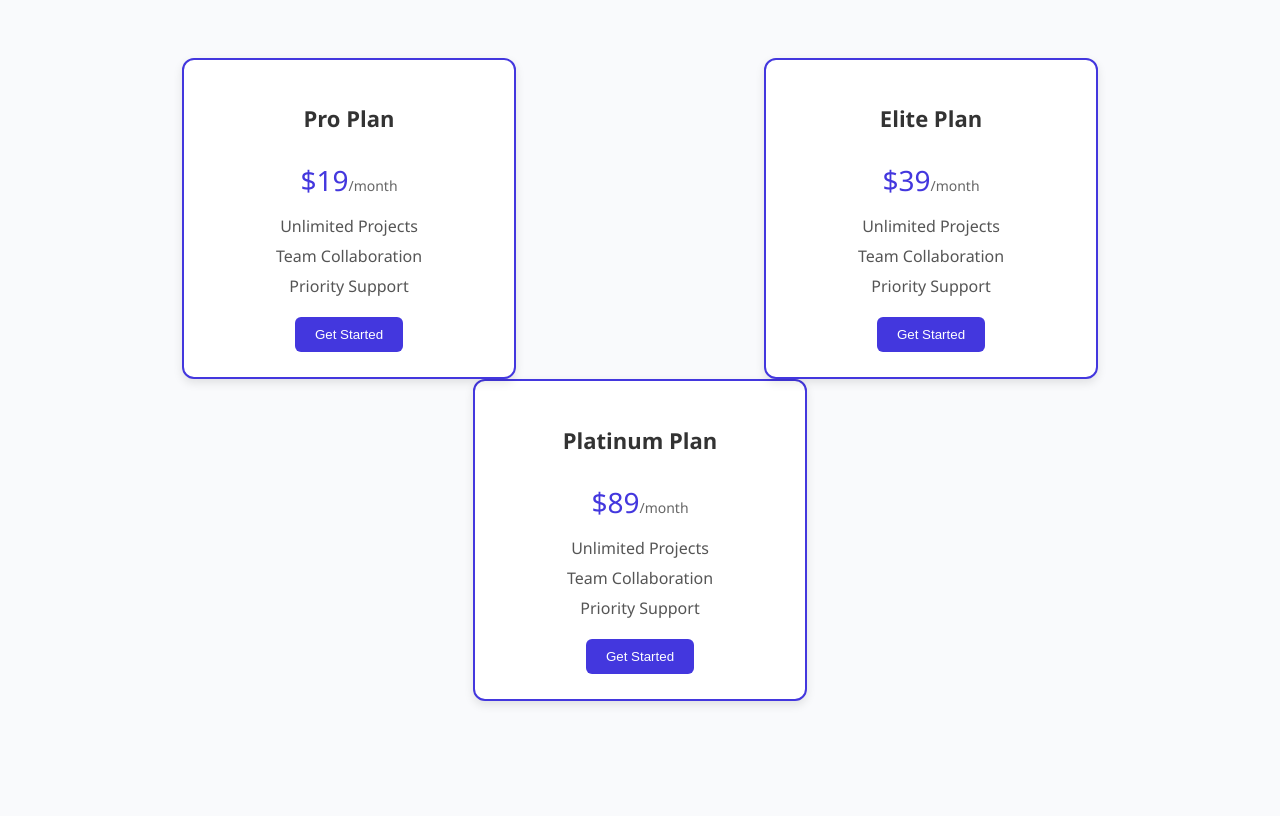
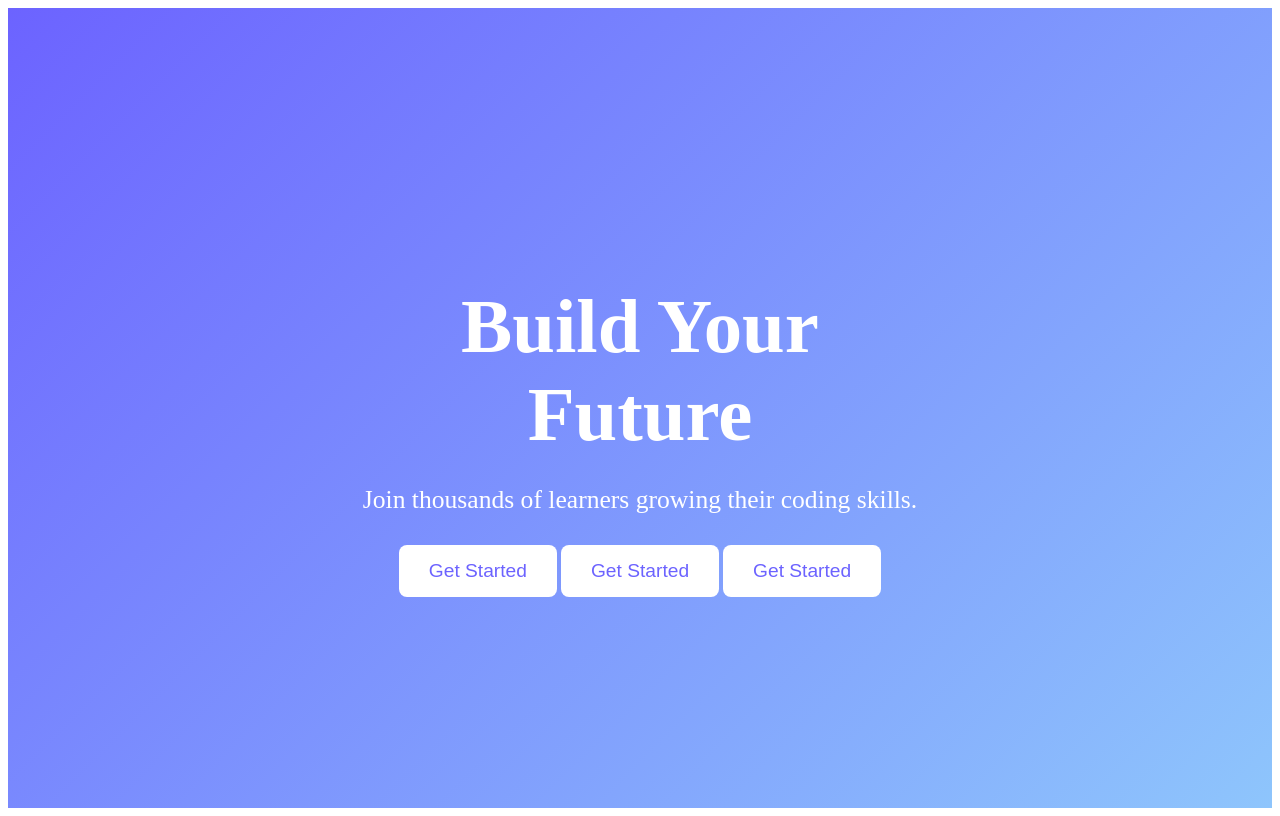
Before and after one commit to Hockey222/Second-Project, a plain HTML site: page index.html in a window 1280 px wide. Drawn offline with Linux system fonts and the light colour scheme.

Commit message:
Added buttons

```diff
--- a/index.html
+++ b/index.html
@@ -7,44 +7,14 @@
     <link rel="stylesheet" href="./style.css" />
   </head>
   <body>
-    <div class="plans-container">
-<div class="plan plan--highlighted">
-  <h2 class="plan__title">Pro Plan</h2>
-  <p class="plan__price">$19<span>/month</span></p>
-
-  <ul class="plan__features">
-    <li class="plan__feature">Unlimited Projects</li>
-    <li class="plan__feature">Team Collaboration</li>
-    <li class="plan__feature">Priority Support</li>
-  </ul>
-
-  <button class="plan__button">Get Started</button>
-</div>
-<div class="plan plan--highlighted">
-  <h2 class="plan__title">Elite Plan</h2>
-  <p class="plan__price">$39<span>/month</span></p>
-
-  <ul class="plan__features">
-    <li class="plan__feature">Unlimited Projects</li>
-    <li class="plan__feature">Team Collaboration</li>
-    <li class="plan__feature">Priority Support</li>
-  </ul>
-
-  <button class="plan__button">Get Started</button>
-</div>
-</div>
-<div class="plan plan--highlighted">
-  <h2 class="plan__title">Platinum Plan</h2>
-  <p class="plan__price">$89<span>/month</span></p>
-
-  <ul class="plan__features">
-    <li class="plan__feature">Unlimited Projects</li>
-    <li class="plan__feature">Team Collaboration</li>
-    <li class="plan__feature">Priority Support</li>
-  </ul>
-
-  <button class="plan__button">Get Started</button>
-</div>
-</div>
+<section class="banner">
+  <div class="banner__content">
+    <h1>Build Your Future</h1>
+    <p>Join thousands of learners growing their coding skills.</p>
+    <button>Get Started</button>
+     <button>Get Started</button>
+     <button>Get Started</button>
+  </div>
+</section>
   </body>
 </html>
--- a/style.css
+++ b/style.css
@@ -1,73 +1,89 @@
-body {
-  font-family: 'Segoe UI', sans-serif;
-  background-color: #f9fafc;
+/* Banner layout */
+.banner {
+  display: flex;
+  justify-content: center;
+  align-items: center;
+  height: 100vh;
+  background: linear-gradient(135deg, #6c63ff, #8ec5fc);
+  color: white;
   text-align: center;
-  padding: 50px;
-}
-.plans-container {
-  display: flex;
-  justify-content: scenter
-  flex-wrap: wrap;
-
+  animation: fadeUp 1s ease-out;
 }
 
-.plan {
-  background-color: white;
-  width: 280px;
-  margin: 0 auto;
-  padding: 25px;
-  border-radius: 12px;
-  box-shadow: 0 4px 10px rgba(0,0,0,0.1);
-  transition: transform 0.2s ease;
+/* Banner content */
+.banner__content {
+  max-width: 600px;
+  padding: 0 5vw;
 }
 
-.plan:hover {
-  transform: translateY(-4px);
-}
-
-.plan--highlighted {
-  border: 2px solid #4337de;
-}
-
-.plan__title {
-  color: #333;
-  font-size: 22px;
-  margin-bottom: 10px;
-}
-
-.plan__price {
-  font-size: 28px;
-  color: #4337de;
-  margin-bottom: 15px;
-}
-
-.plan__price span {
-  font-size: 14px;
-  color: #666;
-}
-
-.plan__features {
-  list-style: none;
-  padding: 0;
+/* Text styling */
+.banner h1 {
+  font-size: 6vw;
   margin-bottom: 20px;
 }
 
-.plan__feature {
-  margin: 8px 0;
-  color: #555;
+.banner p {
+  font-size: 2vw;
+  margin-bottom: 30px;
 }
 
-.plan__button {
-  background-color: #4337de;
-  color: white;
+/* Button */
+.banner button {
+  background-color: white;
+  color: #6c63ff;
+
   border: none;
-  padding: 10px 20px;
-  border-radius: 6px;
+  padding: 15px 30px;
+  font-size: 1.2rem;
+  border-radius: 8px;
   cursor: pointer;
-  transition: background-color 0.2s ease;
+  transition: transform 0.3s ease, background-color 0.3s ease;
 }
 
-.plan__button:hover {
-  background-color: #372fc3;
+.banner button:hover {
+  background-color: #f2f2f2;
+  transform: scale(1.05);
+}
 
+/* Animation */
+@keyframes fadeUp {
+  from {
+    opacity: 0;
+    transform: translateY(30px);
+  }
+  to {
+    opacity: 1;
+    transform: translateY(0);
+  }
 }
+
+/* Responsive design */
+@media (max-width: 768px) {
+  .banner h1 {
+    font-size: 8vw;
+  }
+
+  .banner p {
+    font-size: 4vw;
+  }
+
+  .banner button {
+    padding: 12px 24px;
+    font-size: 1rem;
+  }
+}
+
+@media (max-width: 480px) {
+  .banner {
+    flex-direction: column;
+    padding: 10vh 5vw;
+  }
+
+  .banner h1 {
+    font-size: 10vw;
+  }
+
+  .banner p {
+    font-size: 5vw;
+  }
+}
```
